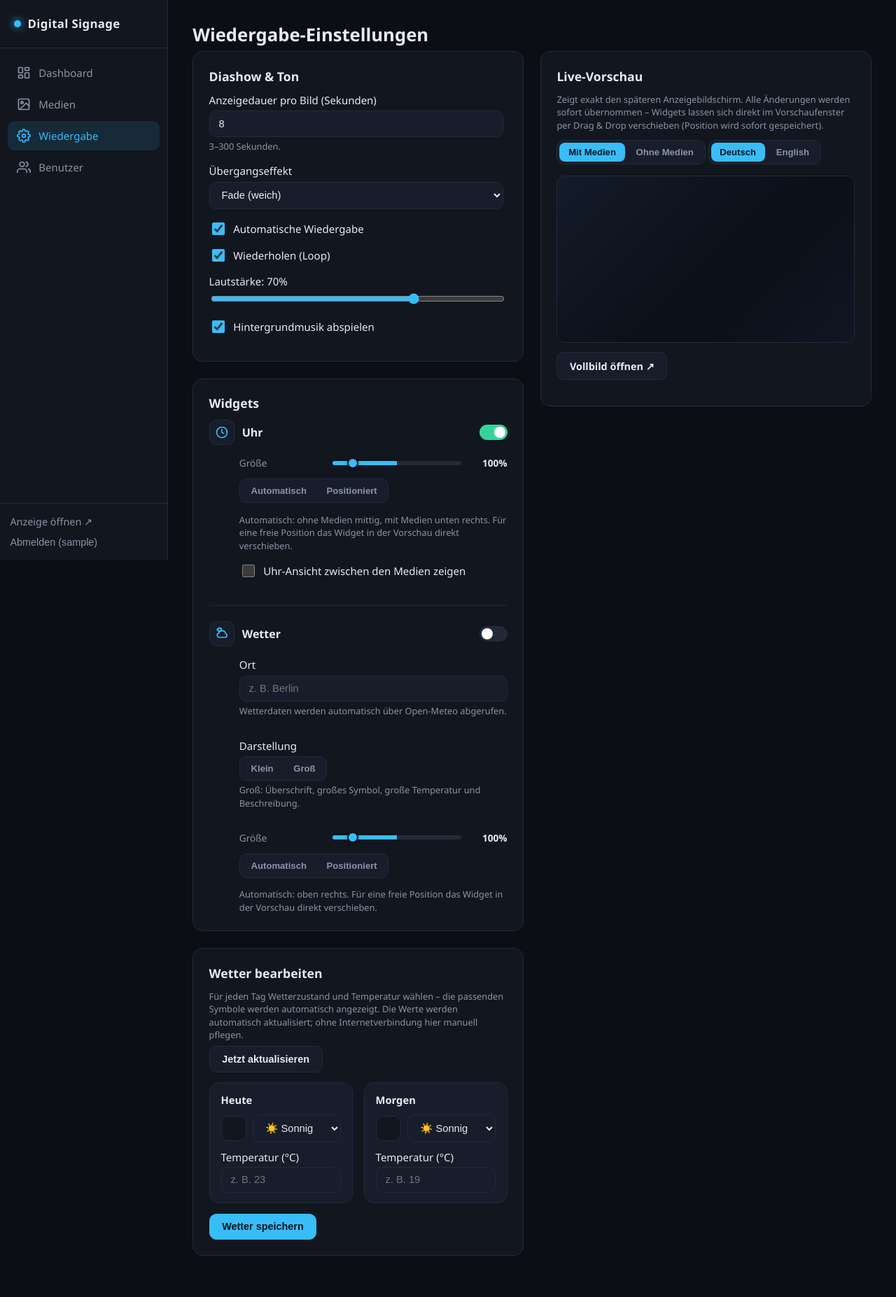
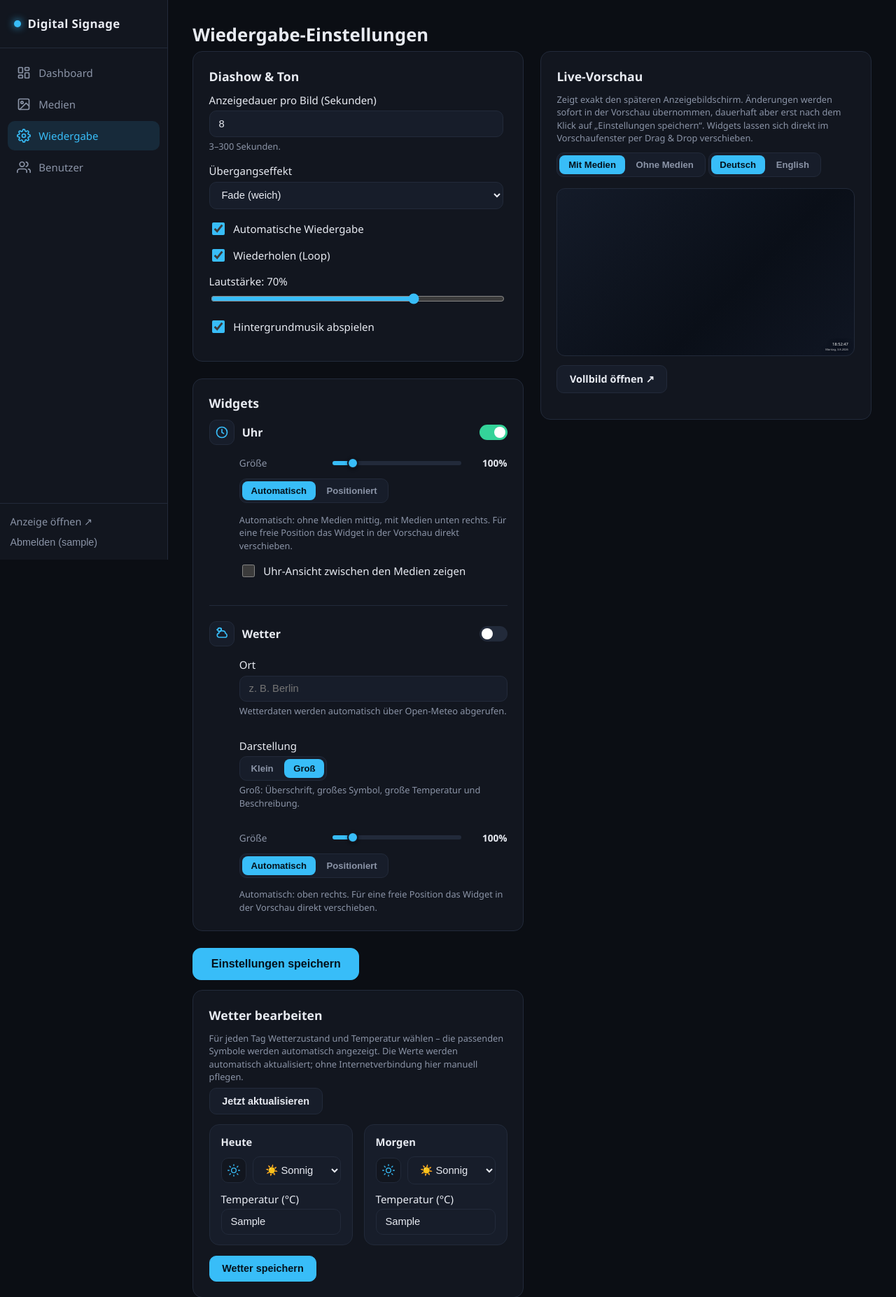
Before and after one commit to JonaSnoek/Anzeigebildschirm, a Flask app: page /admin/settings in a window 1280 px wide. Shown: the top 1854 px of the page at 70% size. Before the commit the page ends 1795 px from the top, so only its background shows below. Run offline with Flask 3, Linux system fonts and the light colour scheme; the visitor is signed in with stand-in values (Sample User, id 1); tables that the repository leaves empty hold one stand-in row (values such as "Sample post"); data that the repository does not hold is empty.

Commit message:
Live-Vorschau repariert: Widgets sichtbar, Speichern-Button, kein Auto-Save beim Drag & Drop

```diff
--- a/frontend/static/css/style.css
+++ b/frontend/static/css/style.css
@@ -124,6 +124,10 @@ h2 { font-size: 1.1rem; font-weight: 600; margin: 0 0 .75rem; }
 .btn-danger:hover { border-color: var(--danger); color: var(--danger); }
 
 .btn-small { padding: .35rem .7rem; font-size: .8rem; border-radius: 8px; }
+
+.btn-lg { padding: .8rem 1.6rem; font-size: 1rem; border-radius: 12px; }
+
+.save-bar { margin-top: .2rem; }
 
 .link-btn {
   background: none;
--- a/frontend/static/js/admin.js
+++ b/frontend/static/js/admin.js
@@ -354,7 +354,7 @@ if (settingsForm) {
     };
     try {
       await api("/api/settings", { method: "POST", body });
-      toast("Einstellungen gespeichert.", "ok");
+      toast("Änderungen erfolgreich gespeichert.", "ok");
     } catch (err) {
       toast(err.message, "error");
     }
@@ -586,7 +586,8 @@ if (settingsForm) {
 
   document.querySelectorAll("input[type=range].slider").forEach(bindSlider);
 
-  /* ---------- Drag & Drop der Widgets (Position wird sofort gespeichert) ---------- */
+  /* ---------- Drag & Drop der Widgets (Position wird in der Vorschau gesetzt,
+   *            dauerhaft übernommen erst über „Einstellungen speichern“) ---------- */
   let dragState = null;
 
   function pointPct(clientX, clientY) {
@@ -631,23 +632,8 @@ if (settingsForm) {
     renderPreview();
   }
 
-  async function endDrag() {
-    if (!dragState) return;
-    const name = dragState.name;
+  function endDrag() {
     dragState = null;
-    try {
-      await api("/api/settings", {
-        method: "POST",
-        body: {
-          [name + "_mode"]: "custom",
-          [name + "_x"]: parseInt(settingsForm[name + "_x"].value, 10),
-          [name + "_y"]: parseInt(settingsForm[name + "_y"].value, 10),
-        },
-      });
-      toast("Position gespeichert.", "ok");
-    } catch (err) {
-      toast(err.message, "error");
-    }
   }
 
   previewScreen.addEventListener("pointerdown", (e) => {
--- a/frontend/static/sw.js
+++ b/frontend/static/sw.js
@@ -12,7 +12,7 @@
 
 "use strict";
 
-const VERSION = "v3";
+const VERSION = "v4";
 const CACHE = "anzeige-" + VERSION;
 
 const PRECACHE = [
--- a/frontend/templates/settings.html
+++ b/frontend/templates/settings.html
@@ -7,9 +7,9 @@
 
   <div class="settings-layout">
     <div>
+      <form id="settings-form">
       <div class="card">
-        <form id="settings-form">
-          <h2>Diashow &amp; Ton</h2>
+        <h2>Diashow &amp; Ton</h2>
           <div class="field">
             <label for="slide_duration">Anzeigedauer pro Bild (Sekunden)</label>
             <input type="number" id="slide_duration" name="slide_duration" min="3" max="300" value="{{ settings.slide_duration }}">
@@ -43,7 +43,6 @@
             <input type="checkbox" id="music_enabled" name="music_enabled" {{ 'checked' if settings.music_enabled == 'true' }}>
             <label for="music_enabled">Hintergrundmusik abspielen</label>
           </div>
-        </form>
       </div>
 
       <div class="card">
@@ -145,6 +144,11 @@
         </section>
       </div>
 
+      <div class="row-btns save-bar">
+        <button type="submit" class="btn btn-primary btn-lg">Einstellungen speichern</button>
+      </div>
+      </form>
+
       <div class="card" id="weather-data-card">
         <h2>Wetter bearbeiten</h2>
         <p class="hint">
@@ -211,9 +215,10 @@
       <div class="card preview-card">
         <h2>Live-Vorschau</h2>
         <p class="hint">
-          Zeigt exakt den späteren Anzeigebildschirm. Alle Änderungen werden
-          sofort übernommen – Widgets lassen sich direkt im Vorschaufenster
-          per Drag &amp; Drop verschieben (Position wird sofort gespeichert).
+          Zeigt exakt den späteren Anzeigebildschirm. Änderungen werden sofort
+          in der Vorschau übernommen, dauerhaft aber erst nach dem Klick auf
+          „Einstellungen speichern“. Widgets lassen sich direkt im Vorschaufenster
+          per Drag &amp; Drop verschieben.
         </p>
         <div class="segmented" id="preview_context_seg">
           <button type="button" data-value="media">Mit Medien</button>
```
Also changed, not shown: README.md.
